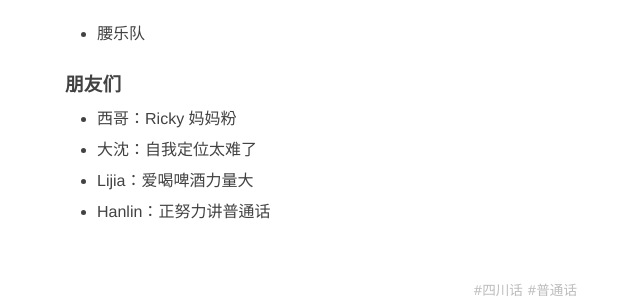
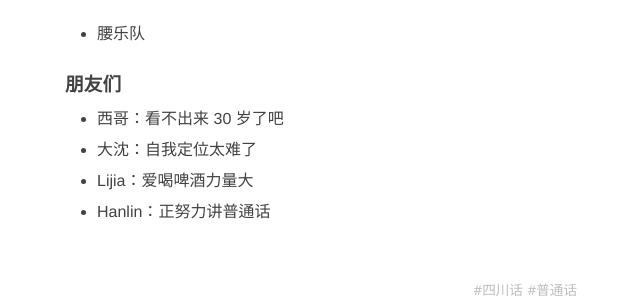
Before and after one commit to onion7878/bubaile.net, a Jekyll site: the page built from _posts/2019-08-12-the-big-band.md, in a window 1280 px wide. Shown: the part 1614-1914 px from the top of the page, without its empty margins (319-959 px from the left). Built offline with Jekyll 4.4.1, drawn with Linux system fonts in a browser that asks for light colours.

Commit message:
要求修改描述

```diff
--- a/_posts/2019-08-12-the-big-band.md
+++ b/_posts/2019-08-12-the-big-band.md
@@ -39,7 +39,7 @@ permalink: /36
 
 ### 朋友们
 
-- 西哥：Ricky 妈妈粉
+- 西哥：看不出来 30 岁了吧
 - 大沈：自我定位太难了
 - Lijia：爱喝啤酒力量大
 - Hanlin：正努力讲普通话
```
